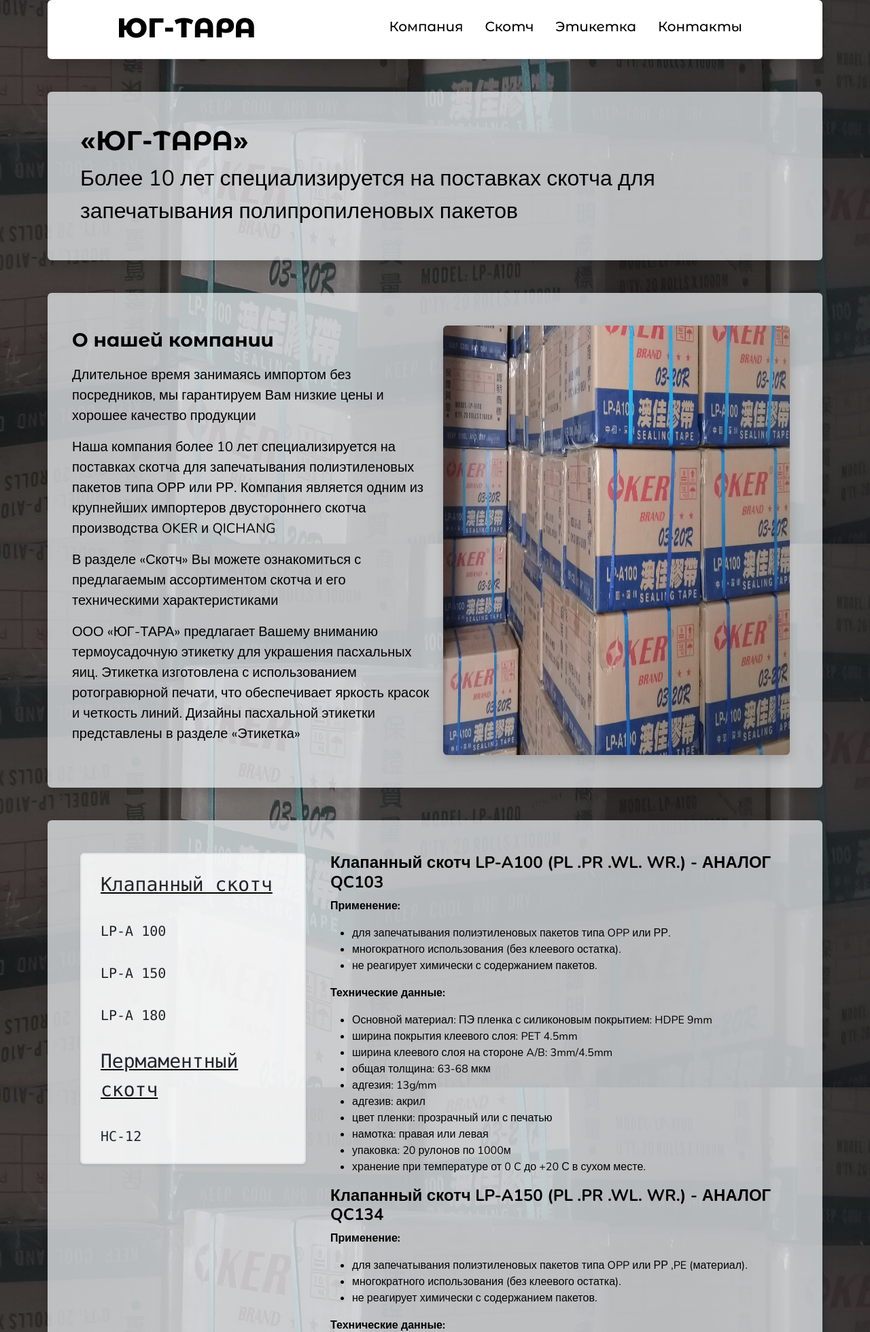
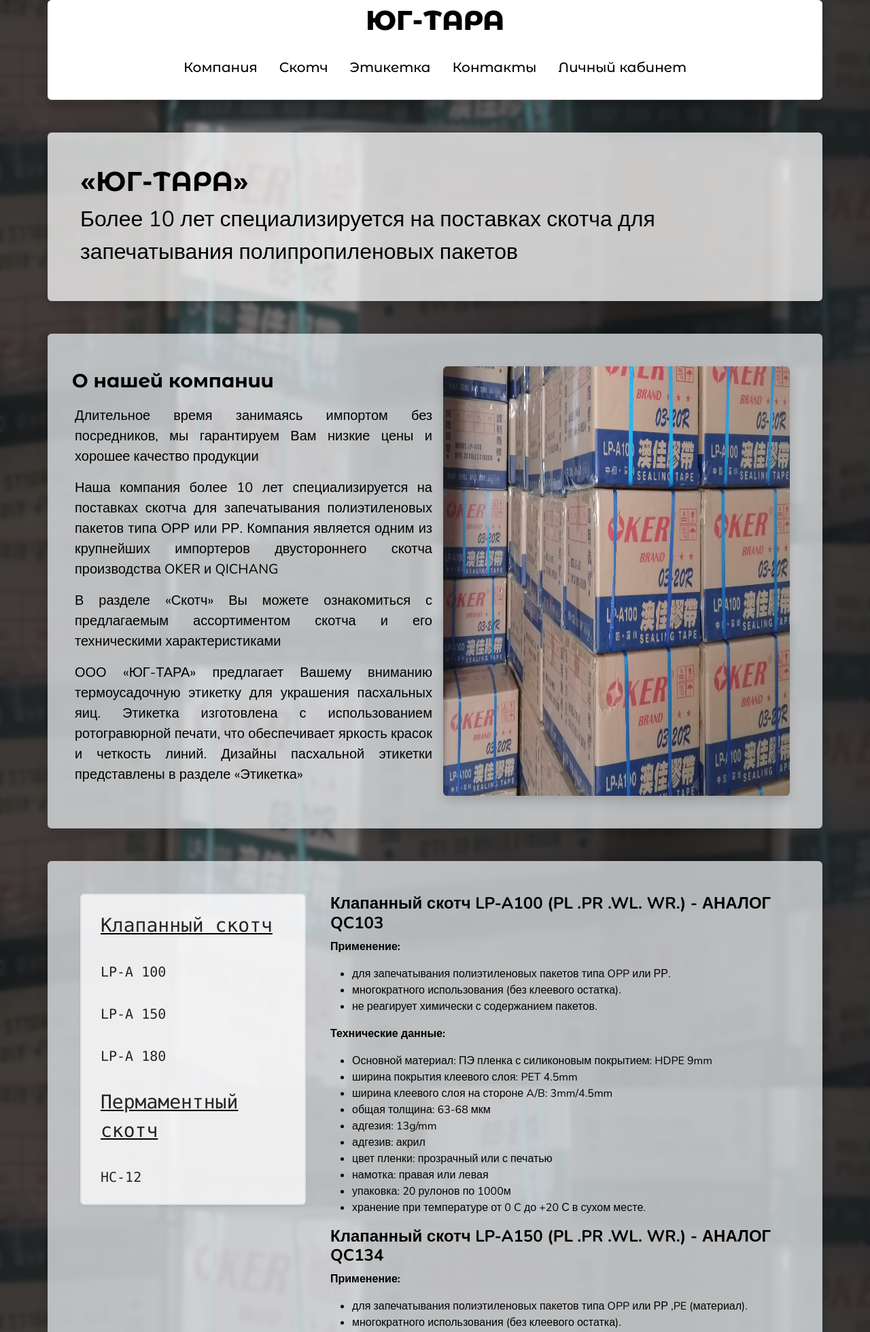
Before and after one commit to pkomarov53/Flask_Plastic_Group, a Flask app: page / in a window 1280 px wide. Shown: the top 1960 px of the page at 68% size. Run offline with Flask 3, Linux system fonts and the light colour scheme.

Commit message:
Обновление

```diff
--- a/static/css/index_stylesheet.css
+++ b/static/css/index_stylesheet.css
@@ -5,9 +5,7 @@
 	background-repeat: no-repeat;
 	background-position: center center;
 	background-attachment: fixed;
-}
-
-.bg-image {
+	backdrop-filter: blur(3px);
 }
 
 .img-height {
@@ -45,6 +43,9 @@
     opacity: 1;
 }
 
+.about-text {
+    text-align: justify;
+}
 
 .montserrat-alternates-medium {
 	font-family: "Montserrat Alternates", sans-serif;
--- a/templates/base_template.html
+++ b/templates/base_template.html
@@ -45,10 +45,10 @@
 			</div>
 			<ul class="nav col-md-2">
 				<li class="nav-item">
-					<p class="nav-link px-2 text-body-secondary mb-0">uk-tara@yandex.ru</p>
+					<p class="nav-link px-2 text-body-secondary mb-1">uk-tara@yandex.ru</p>
 				</li>
 				<li class="nav-item">
-					<p class="nav-link px-2 text-body-secondary mb-0">141009, <br> Московская область, <br>Мытищи, ул. Колонцова 5</p>
+					<p class="nav-link px-2 text-body-secondary mb-1">141009, <br> Московская область, <br>Мытищи,ул.Колонцова 5</p>
 				</li>
 			</ul>
 			<ul class="nav col-md-2">
--- a/templates/index.html
+++ b/templates/index.html
@@ -32,12 +32,15 @@
 				<li class="nav-item"><a id="tapeButton" href="" class="montserrat-alternates-medium nav-link my-3 text-black fs-5">Скотч</a></li>
 				<li class="nav-item"><a id="designsButton" href="" class="montserrat-alternates-medium nav-link my-3 text-black fs-5">Этикетка</a></li>
 				<li class="nav-item"><a id="contactsButton" href="" class="montserrat-alternates-medium nav-link my-3 text-black fs-5">Контакты</a></li>
+				<li class="nav-item"><a id="" href="{{ url_for('user_auth') }}" class="montserrat-alternates-medium nav-link my-3 text-black fs-5">Личный кабинет</a></li>
 			</ul>
 		</header>
 	</div>
 
+	<!--- Основной блок --->
+
 		<!-- Заставка -->
-	<div class="container rounded text-body-emphasis bg-body-secondary bg-opacity-75 shadow md-5 rounded text-white p-md-5 mb-5">
+		<div class="container rounded text-body-emphasis bg-white bg-opacity-75 shadow md-5 rounded text-white p-md-5 mb-5">
 			<h1 class="montserrat-alternates-bold">«ЮГ-ТАРА»</h1>
 			<div class="container changing-text-container p-md-5">
 				<p class="fs-2">Более 10 лет специализируется на поставках скотча для запечатывания полипропиленовых пакетов</p>
@@ -50,10 +53,10 @@
 			<div class="row">
 				<div class="col-lg-6 px-0">
 					<p class="fs-3 fw-bold montserrat-alternates-black">О нашей компании</p>
-				<p class="lead my-3 fs-5 lh-base text-wrap">Длительное время занимаясь импортом без посредников, мы гарантируем Вам низкие цены и хорошее качество продукции</p>
-				<p class="lead my-3 fs-5 lh-base text-wrap">Наша компания более 10 лет специализируется на поставках скотча для запечатывания полиэтиленовых пакетов типа ОРР или РР. Компания является одним из крупнейших импортеров двустороннего скотча производства OKER и QICHANG</p>
-				<p class="lead my-3 fs-5 lh-base text-wrap">В разделе «Скотч» Вы можете ознакомиться с предлагаемым ассортиментом скотча и его техническими характеристиками</p>
-				<p class="lead my-3 fs-5 lh-base text-wrap">ООО «ЮГ-ТАРА» предлагает Вашему вниманию термоусадочную этикетку для украшения пасхальных яиц. Этикетка изготовлена с использованием ротогравюрной печати, что обеспечивает яркость красок и четкость линий. Дизайны пасхальной этикетки представлены в разделе «Этикетка»</p>
+					<p class="about-text lead my-3 mx-1 fs-5 lh-base text-wrap">Длительное время занимаясь импортом без посредников, мы гарантируем Вам низкие цены и хорошее качество продукции</p>
+					<p class="about-text lead my-3 mx-1 fs-5 lh-base text-wrap">Наша компания более 10 лет специализируется на поставках скотча для запечатывания полиэтиленовых пакетов типа ОРР или РР. Компания является одним из крупнейших импортеров двустороннего скотча производства OKER и QICHANG</p>
+					<p class="about-text lead my-3 mx-1 fs-5 lh-base text-wrap">В разделе «Скотч» Вы можете ознакомиться с предлагаемым ассортиментом скотча и его техническими характеристиками</p>
+					<p class="about-text lead my-3 mx-1 fs-5 lh-base text-wrap">ООО «ЮГ-ТАРА» предлагает Вашему вниманию термоусадочную этикетку для украшения пасхальных яиц. Этикетка изготовлена с использованием ротогравюрной печати, что обеспечивает яркость красок и четкость линий. Дизайны пасхальной этикетки представлены в разделе «Этикетка»</p>
 				</div>
 				<div class="d-flex col-lg-6 fluid"> <img src="{{ url_for('static', filename='images/container/about_company.jpg') }}" class="img-fluid rounded shadow" alt="bg3"> </div>
 			</div>
@@ -179,6 +182,7 @@
 			</div>
 		</div>
 
+
 		<!--- Подвал сайта --->
 		{% block footer %}
 			{{ super() }}
```
Lines whose indentation alone changed are shown as unchanged.
